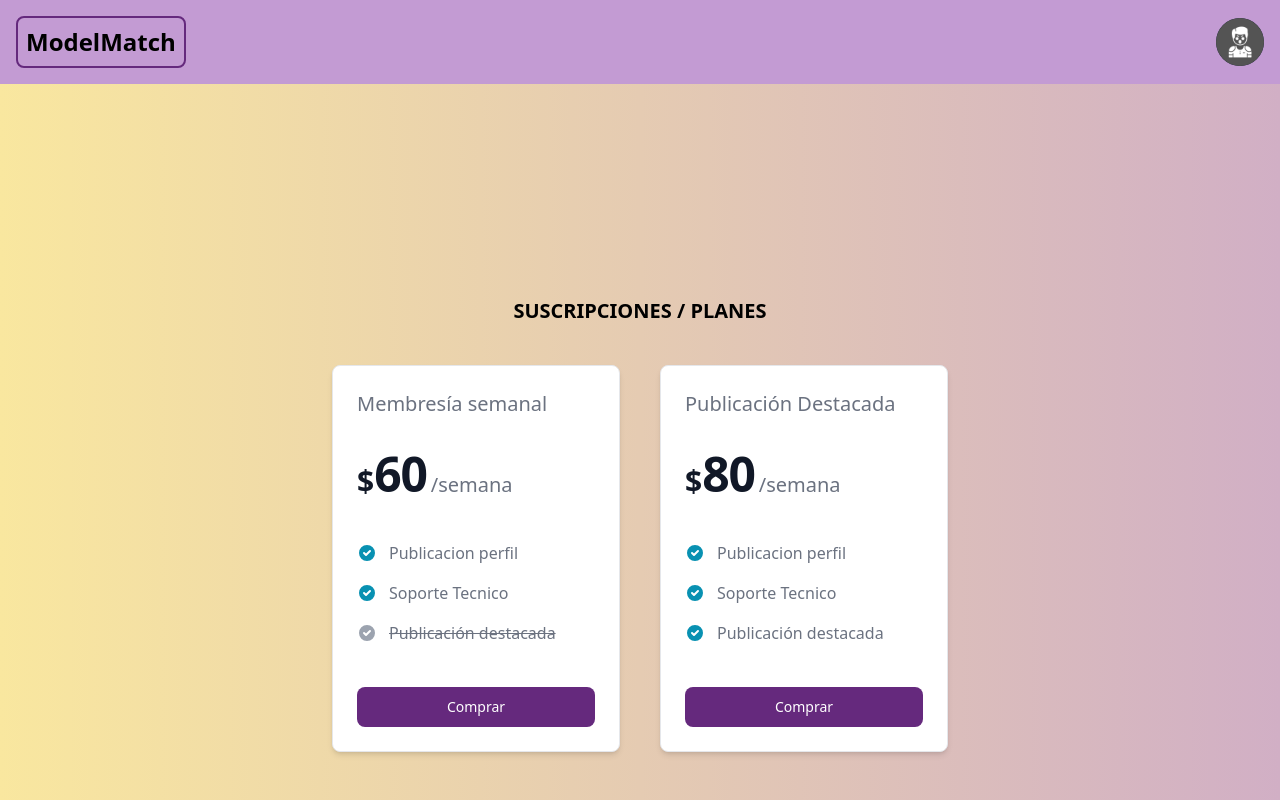
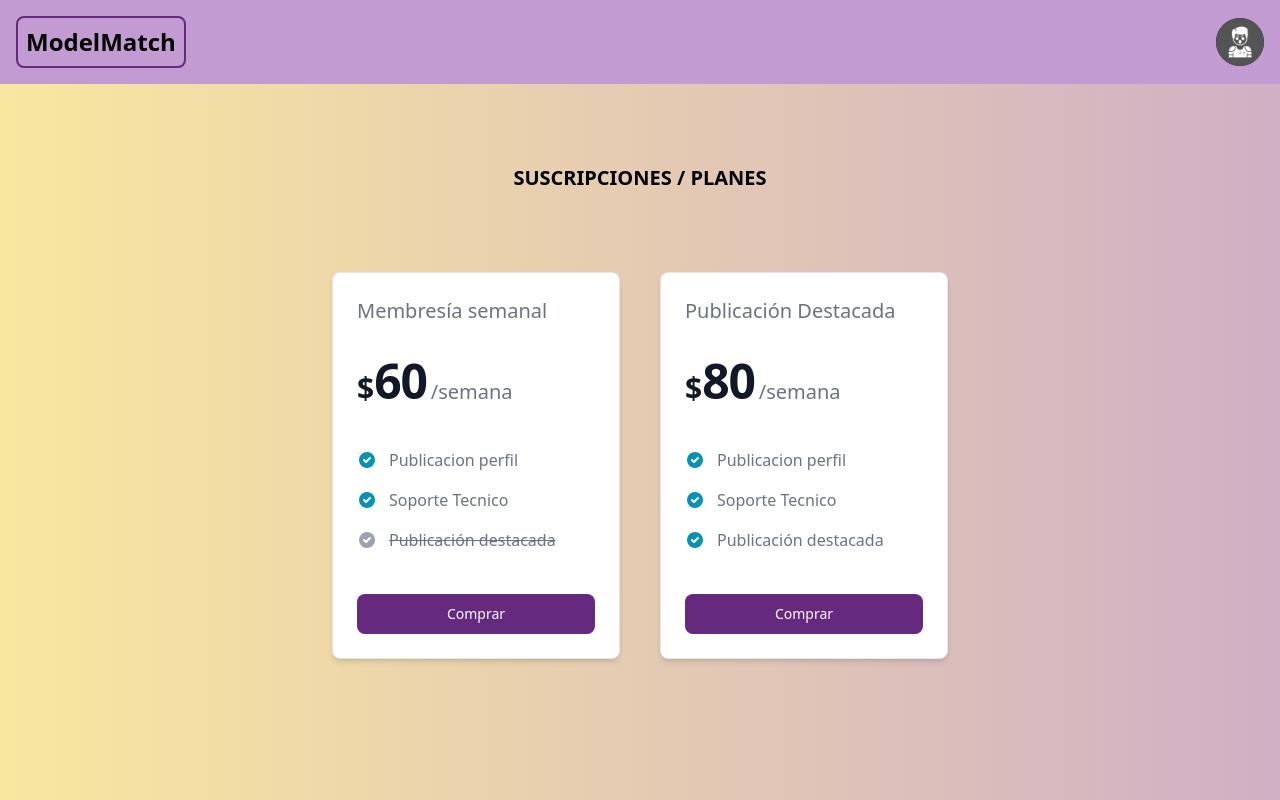
Before and after one commit to Waldid32/publicidad-modelos, a Next.js app: page /modelo/planes in a window 1280 px wide. Shown: the top 800 px of the page. Built offline with nearby package versions, Linux system fonts and the light colour scheme; no server answers.

Commit message:
style: bug en el alto se modifica el layoyut y el section

```diff
--- a/app/modelo/layout.tsx
+++ b/app/modelo/layout.tsx
@@ -17,7 +17,7 @@ export default async function ModeloLayout({
   const nombreCompleto = cookieStore.get('nombreCompleto')?.value || '';
 
   return (
-    <div className="bg-bgPrimaryGradiante h-full">
+    <div className="bg-bgPrimaryGradiante min-h-[100vh]">
       <NavBarLogin role={role} nombreCompleto={nombreCompleto} />
       <main className="pt-10 pb-11">{children}</main>
     </div>
--- a/app/modelo/planes/page.tsx
+++ b/app/modelo/planes/page.tsx
@@ -38,7 +38,7 @@ export default function PlanesPage() {
   }, []);
 
   return (
-    <section className="flex flex-col justify-center items-center gap-10 h-screen">
+    <section className="flex flex-col justify-center items-center gap-10">
       {/* Mostrar Mensaje de Pago Exitoso o Cancelado */}
       <Modal show={status !== null} onClose={() => setStatus(null)}>
         <Modal.Header>
@@ -61,7 +61,7 @@ export default function PlanesPage() {
         </Modal.Footer>
       </Modal>
       {/* TITLE */}
-      <h1 className="font-bold text-xl">SUSCRIPCIONES / PLANES</h1>
+      <h1 className="font-bold text-xl py-10">SUSCRIPCIONES / PLANES</h1>
 
       {/* PLANES */}
       <div className="flex flex-col lg:flex-row gap-10 justify-center items-start">
```
